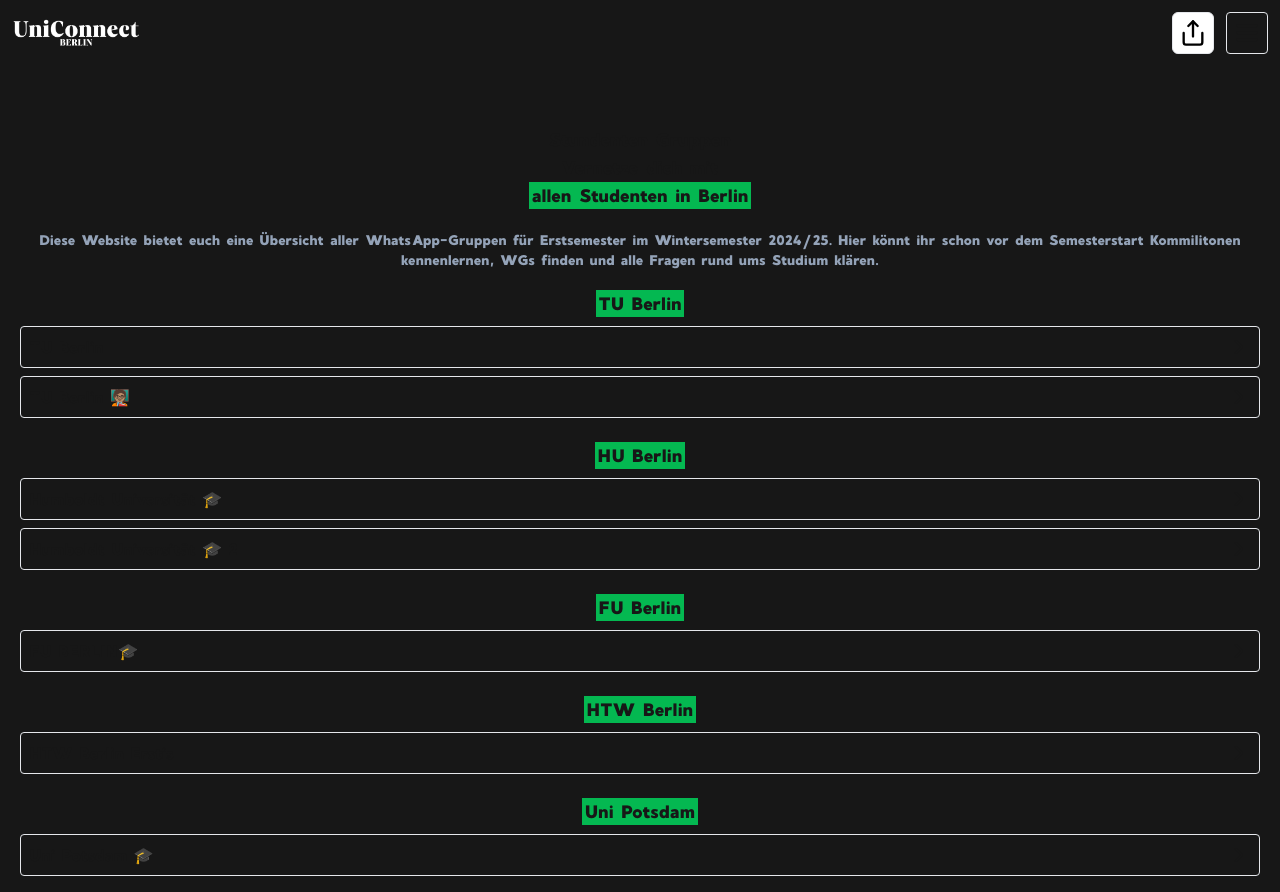
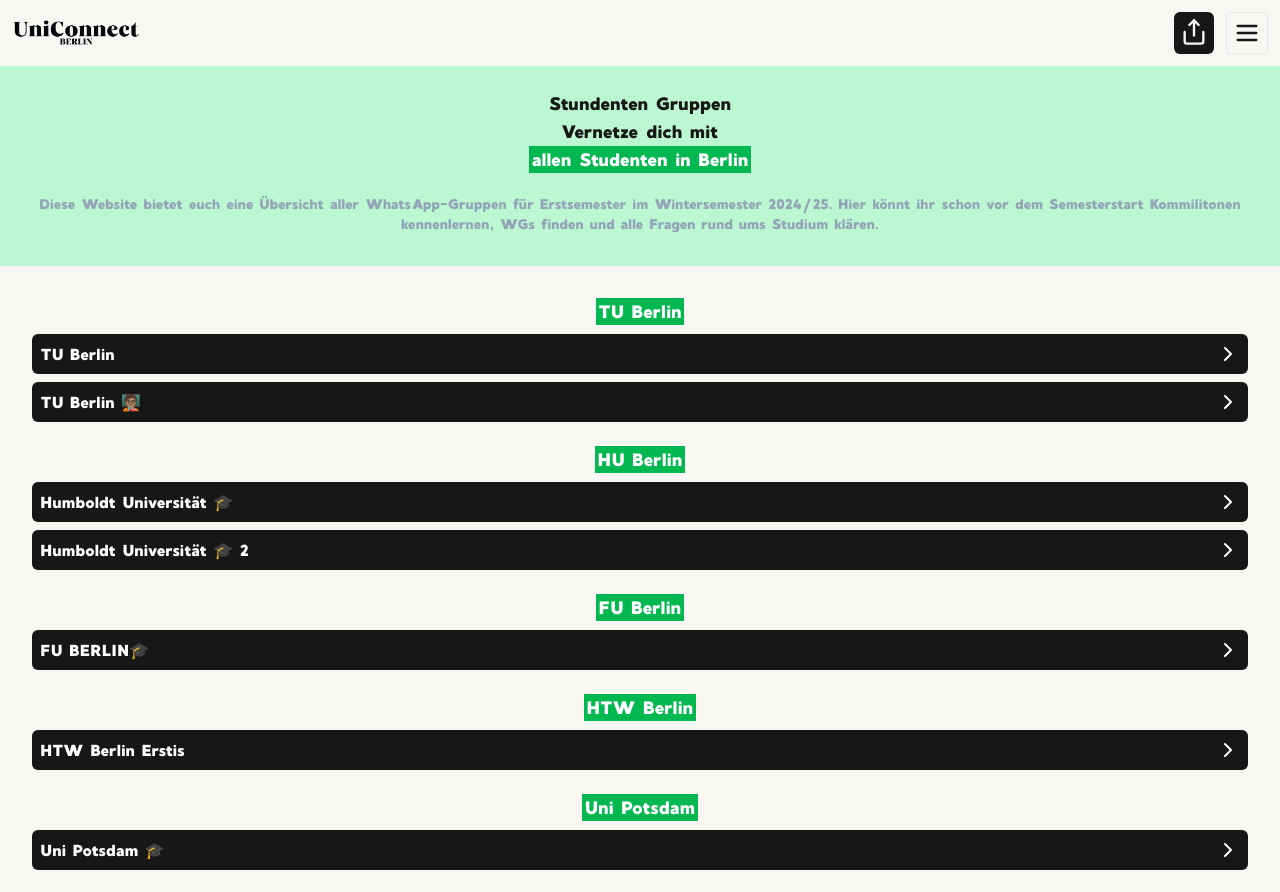
Before and after one commit to fatngucci/gruppen, a Next.js app: page / in a window 1280 px wide. Shown: the top 892 px of the page. Built offline with nearby package versions, Linux system fonts and the light colour scheme.

Commit message:
feat: lightmode, new color pallete

```diff
--- a/src/app/globals.css
+++ b/src/app/globals.css
@@ -3,11 +3,11 @@
 @tailwind utilities;
 
 :root {
-  --background: #ffffff;
+  --background: #f8f7f4;
   --foreground: #171717;
 }
 
-@media (prefers-color-scheme: dark) {
+@media (prefers-color-scheme: light) {
   :root {
     --background: #0a0a0a;
     --foreground: #ededed;
--- a/src/app/info/page.tsx
+++ b/src/app/info/page.tsx
@@ -5,7 +5,7 @@
         <div className="container mx-auto p-4">
             <div className="mt-5 p-1 space-y-5">
                 <p className="text-lg text-center font-bold my-5">
-                    Info für Fachschaften
+                <span className="bg-[#04b851] text-[#ffffff] p-0.5">Info für Fachschaften</span>
                 </p>
                 <p className="py-4">
                     <b>Ziel dieser Seite</b>
--- a/src/app/kontakt/page.tsx
+++ b/src/app/kontakt/page.tsx
@@ -6,12 +6,12 @@
         <div className="container mx-auto p-4">
             <div className="mt-5 p-1">
                 <p className="text-lg text-center font-bold my-5">
-                    Schnellster Kontakt
+                <span className="bg-[#04b851] text-[#ffffff] p-0.5">Schnellster Kontakt</span>
                 </p>
                 <p className="text-center">
                     Am einfachsten kannst du uns über folgender Nummer eine WhatsApp schreiben:
                     <br/><br/>
-                    <span className="bg-[#04b851] p-0.5">+49 15772524610</span>
+                    <span className="bg-[#04b851] text-[#ffffff] p-0.5">+49 15772524610</span>
                 </p>
             </div>
         </div>
--- a/src/app/layout.tsx
+++ b/src/app/layout.tsx
@@ -33,7 +33,7 @@
   return (
     <html lang="en">
       <body
-        className={`${geistSans.variable} ${geistMono.variable} ${goodTimeGrotesk.variable} antialiased bg-neutral-900`}
+        className={`${geistSans.variable} ${geistMono.variable} ${goodTimeGrotesk.variable} antialiased bg-[#f8f7f4] text-neutral-900`}
       >
         <NavBar />
         {children}
--- a/src/app/page.tsx
+++ b/src/app/page.tsx
@@ -3,23 +3,27 @@
 
 export default function Home() {
   return (
-    <div className="container mx-auto p-4">
-      <div className="mt-5 p-1">
-        <div>
+    <div className="w-full">
+      <div className="bg-green-200 pb-2 px-8">
+        <div className=" p-1">
+            <div className="">
               <p className="text-lg font-bold text-center my-5">
                 Stundenten Gruppen
                 <br />
                 Vernetze dich mit
                 <br/>
-            <span className="bg-[#04b851] p-0.5"> allen Studenten in Berlin </span>
+                <span className="bg-[#04b851] text-[#ffffff] p-0.5"> allen Studenten in Berlin </span>
               </p>
               <p className="text-sm text-slate-400 text-center my-5">
                 Diese Website bietet euch eine Übersicht aller WhatsApp-Gruppen für Erstsemester im Wintersemester 2024/25.
                 Hier könnt ihr schon vor dem Semesterstart Kommilitonen kennenlernen, WGs finden und alle Fragen rund ums Studium klären.
               </p>
-          <div className="space-y-6">
+            </div>
+        </div>
+      </div>
+          <div className="pt-8 space-y-6 px-8">
             <div className="text-center">
-              <p className="text-lg font-bold"><span className="bg-[#04b851] p-0.5">TU Berlin</span></p>
+              <p className="text-lg font-bold"><span className="bg-[#04b851] text-[#ffffff] p-0.5">TU Berlin</span></p>
               <LinkButton
                 uni="TU Berlin"
                 link="https://chat.whatsapp.com/L8qOu9UUqar7CwDqUfoovM"
@@ -30,7 +34,7 @@
                 />
             </div>
             <div className="text-center">
-              <p className="text-lg font-bold"><span className="bg-[#04b851] p-0.5">HU Berlin</span></p>
+              <p className="text-lg font-bold"><span className="bg-[#04b851] text-[#ffffff] p-0.5">HU Berlin</span></p>
               <LinkButton
                 uni="Humboldt Universität 🎓"
                 link="https://chat.whatsapp.com/D8ftwWReuw4BkURYXBnyM4"
@@ -41,42 +45,42 @@
               />
             </div>
             <div className="text-center">
-              <p className="text-lg font-bold"><span className="bg-[#04b851] p-0.5">FU Berlin</span></p>
+              <p className="text-lg font-bold"><span className="bg-[#04b851] text-[#ffffff] p-0.5">FU Berlin</span></p>
               <LinkButton
                 uni="FU BERLIN🎓"
                 link="https://chat.whatsapp.com/DhCLbTBXHc7JbJrRgj2a2o"
                 />
             </div>
             <div className="text-center">
-              <p className="text-lg font-bold"><span className="bg-[#04b851] p-0.5">HTW Berlin</span></p>
+              <p className="text-lg font-bold"><span className="bg-[#04b851] text-[#ffffff] p-0.5">HTW Berlin</span></p>
               <LinkButton
                 uni="HTW Berlin Erstis"
                 link="https://chat.whatsapp.com/L6O4mJ2UNZOAXleSFFGxjg"
               />
             </div>
             <div className="text-center">
-              <p className="text-lg font-bold"><span className="bg-[#04b851] p-0.5">Uni Potsdam</span></p>
+              <p className="text-lg font-bold"><span className="bg-[#04b851] text-[#ffffff] p-0.5">Uni Potsdam</span></p>
               <LinkButton
                 uni="Uni Potsdam 🎓"
                 link="https://chat.whatsapp.com/HUFAxpncF7xADVCXLnj90O"
               />
             </div>
             <div className="text-center">
-              <p className="text-lg font-bold"><span className="bg-[#04b851] p-0.5"> Ersti Gruppen Berlin </span></p>
+              <p className="text-lg font-bold"><span className="bg-[#04b851] text-[#ffffff] p-0.5"> Ersti Gruppen Berlin </span></p>
               <LinkButton
                 uni="ERSTI GRUPPEN BERLIN"
                 link="https://chat.whatsapp.com/J8iVHk5exVF7dFOhKVJ1jV"
               />
             </div>
             <div className="text-center">
-              <p className="text-lg font-bold"><span className="bg-[#04b851] p-0.5">Studenten Jobs</span></p>
+              <p className="text-lg font-bold"><span className="bg-[#04b851] text-[#ffffff] p-0.5">Studenten Jobs</span></p>
               <LinkButton
                 uni="STUDENT JOBS - BERLIN"
                 link="https://chat.whatsapp.com/GG8pHL8dONQCVK994kLIaz"
               />
             </div>
             <div className="text-center">
-              <p className="text-lg font-bold"><span className="bg-[#04b851] p-0.5">Wohungsbörse Berlin</span></p>
+              <p className="text-lg font-bold"><span className="bg-[#04b851] text-[#ffffff] p-0.5">Wohungsbörse Berlin</span></p>
               <LinkButton
                 uni="WOHNUNGSBÖRSE BERLIN 🏡"
                 link="https://chat.whatsapp.com/JyjhAfsAHdxAWGt9wtmzeB"
@@ -84,7 +88,5 @@
             </div>
           </div>
     </div>
-      </div>
-    </div>
   );
 }
--- a/src/app/regeln/page.tsx
+++ b/src/app/regeln/page.tsx
@@ -3,7 +3,7 @@
     return(
         <div className="container mx-auto p-4">
             <div className="mt-5 p-1 space-y-10">
-                <p className="text-lg text-center font-bold my-5"> Gruppenregeln </p>
+                <p className="text-lg text-center font-bold my-5"><span className="bg-[#04b851] text-[#ffffff] p-0.5">Gruppenregeln</span></p>
                 <p className="mb-10">
                     Unsere oberste Priorität ist ein respektvoller und konstruktiver Austausch in den Gruppen.
                     Themen, die gegen die Regeln verstoßen, werden gelöscht und die Verantwortlichen können dauerhaft entfernt werden.
--- a/src/components/linkButton.tsx
+++ b/src/components/linkButton.tsx
@@ -7,11 +7,11 @@
 
 export default function LinkButton({ uni, link }: LinkButtonAsset) {
     return(
-        <div className="border rounded my-2">
+        <div className="my-2">
             <a href={link} target="_blank" rel="noopener noreferrer">
-                <div className="p-2 flex justify-between">
-                    <p className="font-bold"> {uni} </p>
-                    <ChevronRight />
+                <div className="p-2 flex justify-between bg-neutral-900 rounded-md">
+                    <p className="font-bold text-[#ffffff]"> {uni} </p>
+                    <ChevronRight color="#ffffff" />
                 </div>
             </a>
         </div>
--- a/src/components/navbar.tsx
+++ b/src/components/navbar.tsx
@@ -72,12 +72,12 @@
     return(
     <div className="flex flex-row p-2">
         <div className="basis-3/4 p-1 self-center">
-          <Image src='/UniConnect_weiß.png' alt="logo" width="128" height="64"/>
+          <Image src='/UniConnect_schwarz.png' alt="logo" width="128" height="64"/>
         </div>
         <div className="basis-1/4 p-1">
           <div className="flex flex-row justify-end space-x-3">
-            <div className="border rounded-md bg-white cursor-pointer">
-              <Share className="m-1 p-0.5" size={32} color="black" onClick={handleShare}/>
+            <div className="rounded-md bg-neutral-900 cursor-pointer">
+              <Share className="m-1 p-0.5" size={32} color="#f8f7f4" onClick={handleShare}/>
             </div>
             <div className="border rounded">
                 <Menu className="m-1 p-0.5" size={32} onClick={toggleDrawer(true)} />
```
Also changed, not shown: public/UniConnect_schwarz.png (added). Lines whose indentation alone changed are shown as unchanged.
